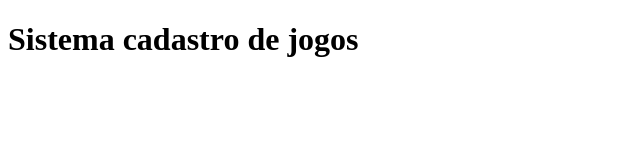
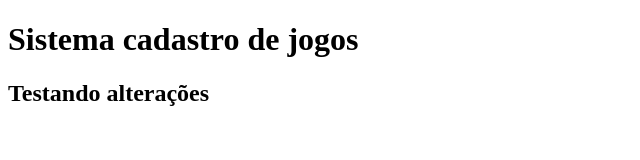
Before and after one commit to Trvagner/sistema-de-cadastro, a plain HTML site: page index.html in a window 1280 px wide. Shown: the whole page, without its empty margins (0-640 px from the left). Drawn offline with Linux system fonts and the light colour scheme.

Commit message:
Nova atualização

```diff
--- a/index.html
+++ b/index.html
@@ -8,5 +8,6 @@
 </head>
 <body>
     <h1>Sistema cadastro de jogos</h1>
+    <h2>Testando alterações</h2>
 </body>
 </html>
```
